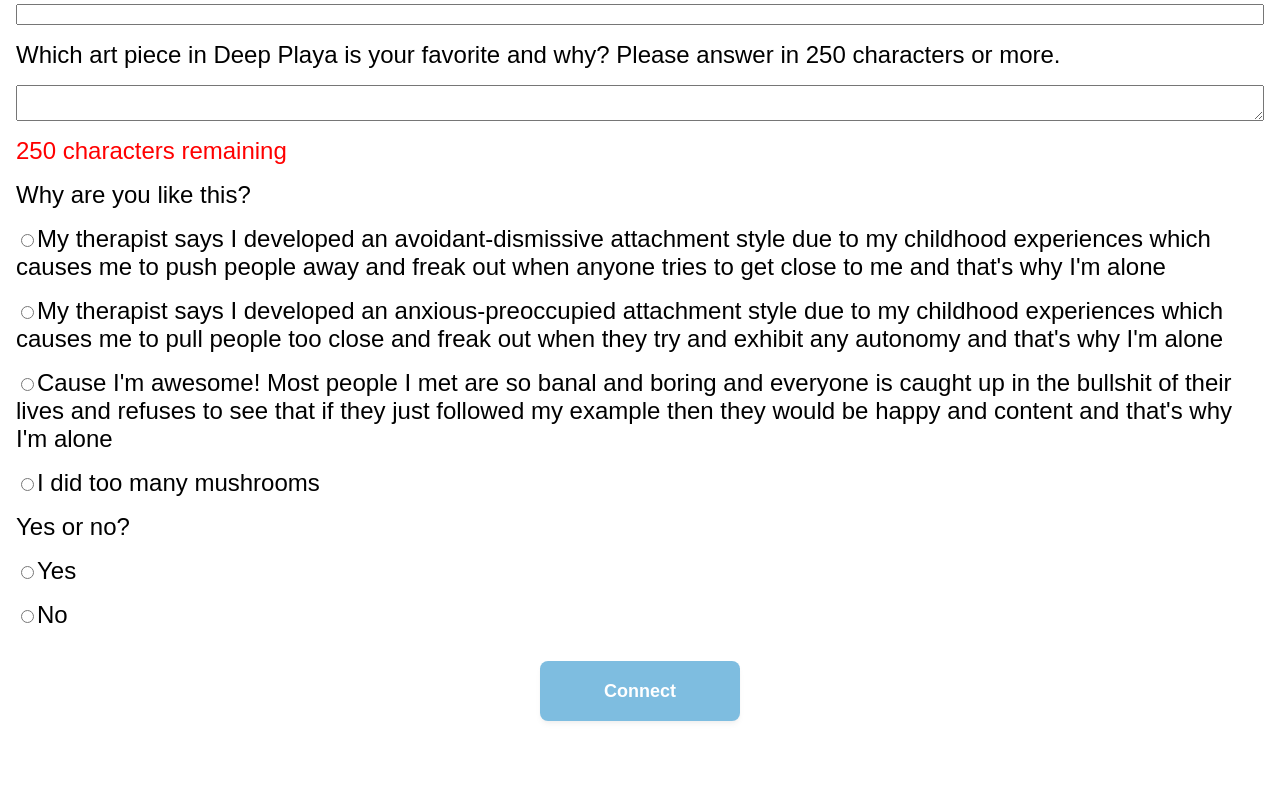
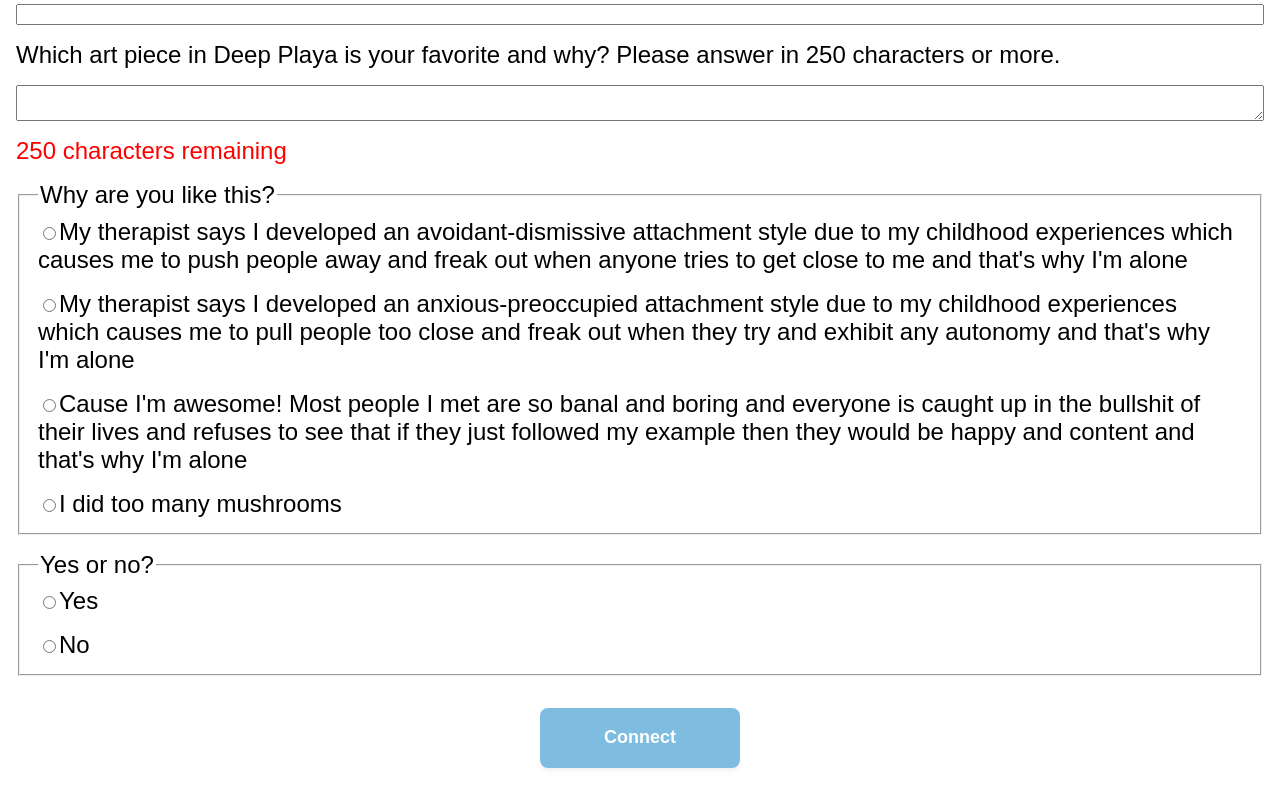
Before and after one commit to nebrius/brpl-wifi-troll, a Next.js app: page /intake in a window 1280 px wide. Shown: the part 603-1403 px from the top of the page. Before the commit the page ends 1356 px from the top, so only its background shows below. Built offline with nearby package versions, Linux system fonts and the light colour scheme.

Commit message:
Fixed radio groups

```diff
--- a/src/app/intake/page.tsx
+++ b/src/app/intake/page.tsx
@@ -60,8 +60,8 @@ export default function IntakePage() {
           "You did it!"
         )}
       </div>
-      <div className={styles.formRow}>
-        <label>Why are you like this?</label>
+      <fieldset id="like-this" className={styles.formRow}>
+        <legend>Why are you like this?</legend>
         <div>
           <input type="radio" id="like-this-1" name="like-this" value="1" />
           <label htmlFor="like-this-1">
@@ -93,18 +93,18 @@ export default function IntakePage() {
           <input type="radio" id="like-this-4" name="like-this" value="4" />
           <label htmlFor="like-this-4">I did too many mushrooms</label>
         </div>
-      </div>
-      <div className={styles.formRow}>
-        <label>Yes or no?</label>
+      </fieldset>
+      <fieldset id="yes-no" className={styles.formRow}>
+        <legend>Yes or no?</legend>
         <div>
-          <input type="radio" id="yes" name="like-this" value="5" />
+          <input type="radio" id="yes" name="yes-no" value="yes" />
           <label htmlFor="yes">Yes</label>
         </div>
         <div>
-          <input type="radio" id="no" name="like-this" value="5" />
+          <input type="radio" id="no" name="yes-no" value="no" />
           <label htmlFor="no">No</label>
         </div>
-      </div>
+      </fieldset>
       <div className={styles.formRow}>
         <Connect type="submit" disabled={artValue.length < 250}>
           Connect
```
Also changed, not shown: 1 other file (tests, documents, lock files or other folders).
